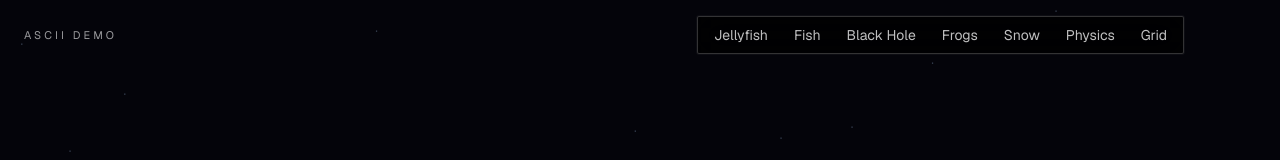
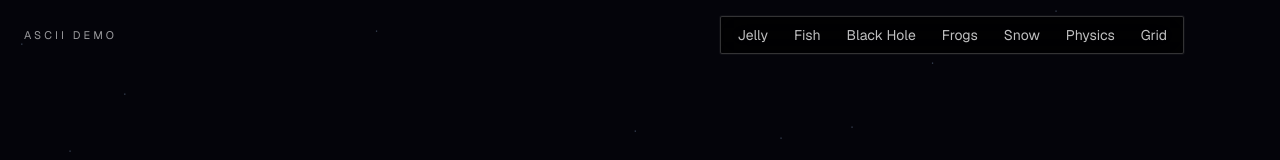
Before and after one commit to gnxv/ascii-demo, a Next.js app: page / in a window 1280 px wide. Shown: the top 160 px of the page. Built offline with nearby package versions, Linux system fonts and the light colour scheme.

Commit message:
chore: rename menu Jellyfish to Jelly

```diff
--- a/src/components/Header.tsx
+++ b/src/components/Header.tsx
@@ -4,7 +4,7 @@ import { useEffect, useRef } from "react";
 import { gsap } from "gsap";
 
 const menuItems = [
-  { label: "Jellyfish", href: "#jellyfish" },
+  { label: "Jelly", href: "#jellyfish" },
   { label: "Fish", href: "#fish" },
   { label: "Black Hole", href: "#blackhole" },
   { label: "Frogs", href: "#frogs" },
```
